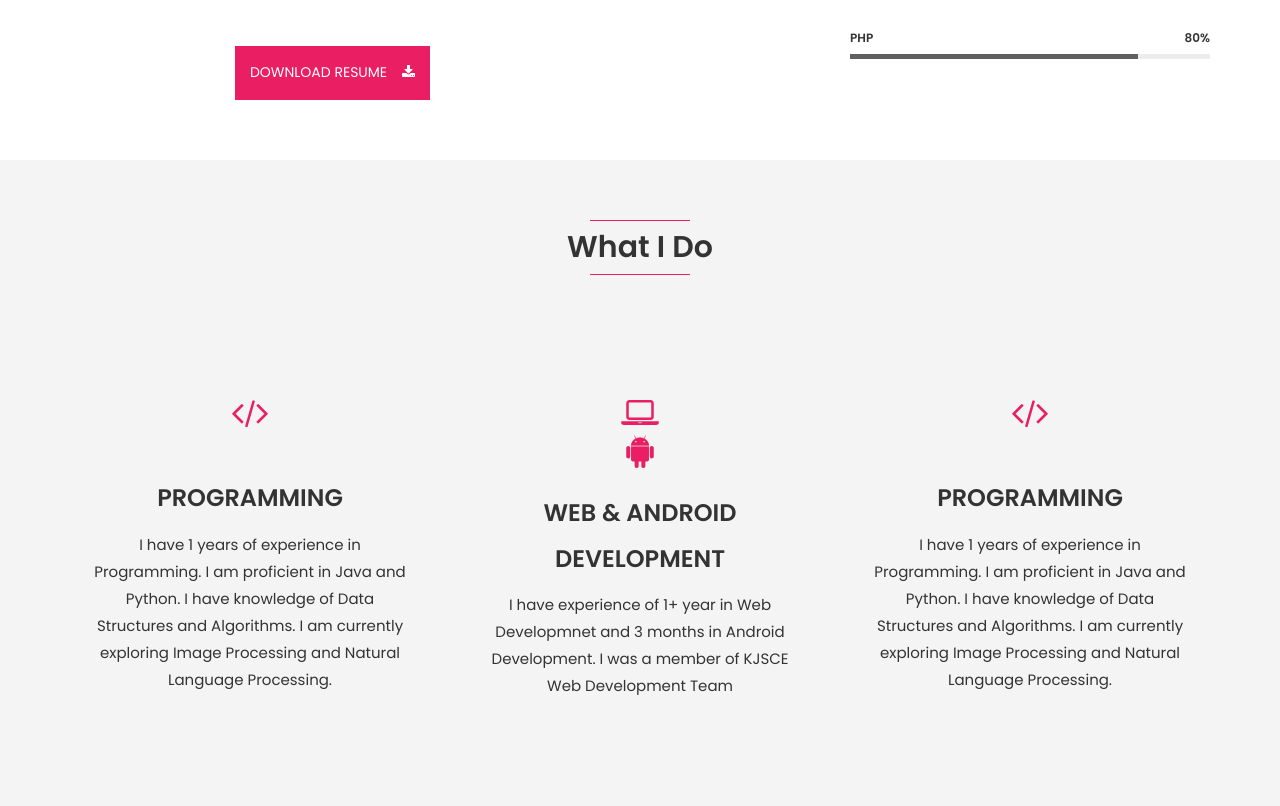
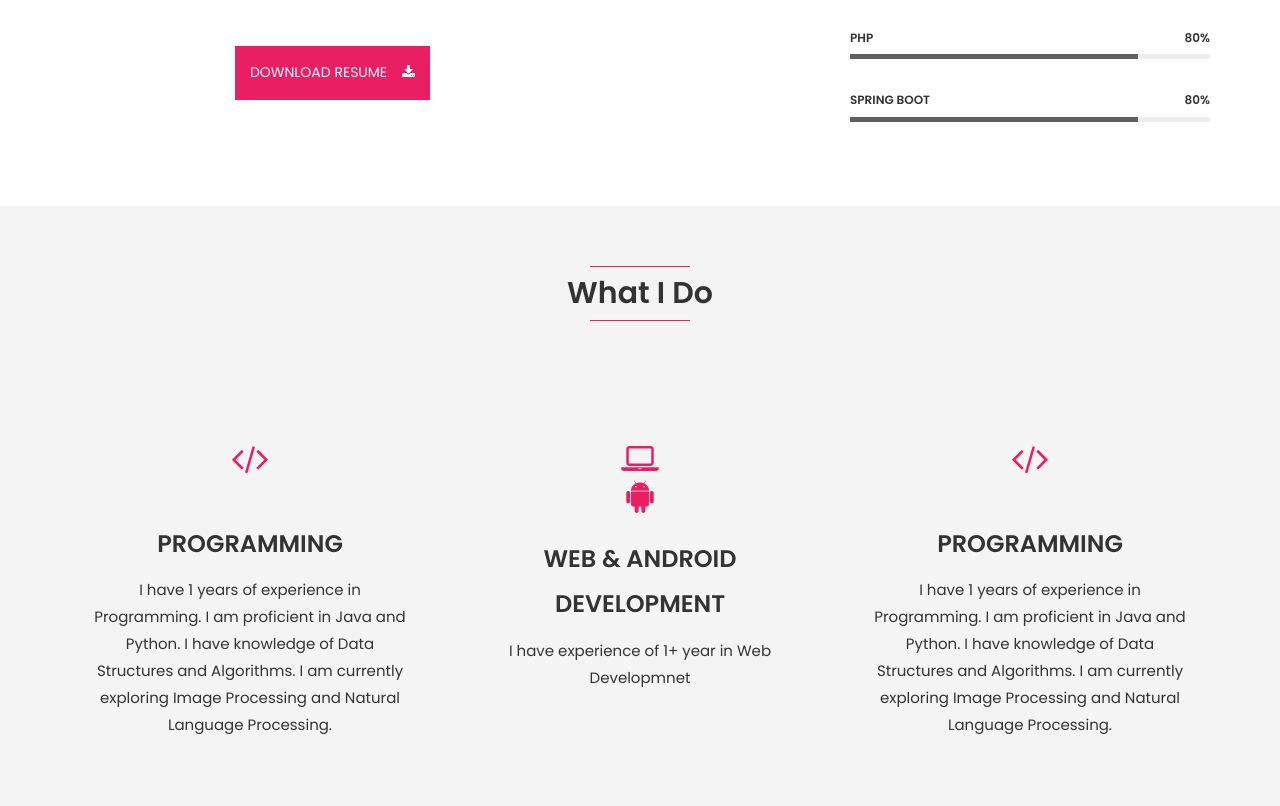
Before and after one commit to espkishore98/espkishore98.github.io, a plain HTML site: page resume/index.html in a window 1280 px wide. Shown: the part 1214-2020 px from the top of the page. Drawn offline with Linux system fonts and the light colour scheme.

Commit message:
Update index.html

```diff
--- a/resume/index.html
+++ b/resume/index.html
@@ -236,6 +236,17 @@
                                     </div>
                                     <!-- end skillbar --><!--PHP-->
                                 </div>
+				    <div class="col-md-12">
+                                    <!-- skillbar -->
+                                    <div class="skillbar" data-percent="80%"> <!--edit percentage-->
+                                        <h6 class="skillbar-title">SPRING BOOT</h6> <!--edit skills-->
+                                        <h6 class="skillbar-percent">80%</h6> <!--edit percentage-->
+                                        <div class="skillbar-bar">
+                                            <div class="skillbar-child"></div>
+                                        </div>
+                                    </div>
+                                    <!-- end skillbar --><!--PHP-->
+                                </div>
 
 
                                     </div>
@@ -279,7 +290,7 @@
                         </div>
                         <div class="services-content">
                             <h3>Web & Android Development</h3> <!--edit the service you give-->
-                            <p>I have experience of 1+ year in Web Developmnet and 3 months in Android Development. I was a member of KJSCE Web Development Team </p>
+                            <p>I have experience of 1+ year in Web Developmnet </p>
                         </div>
                     </div>
 
```
